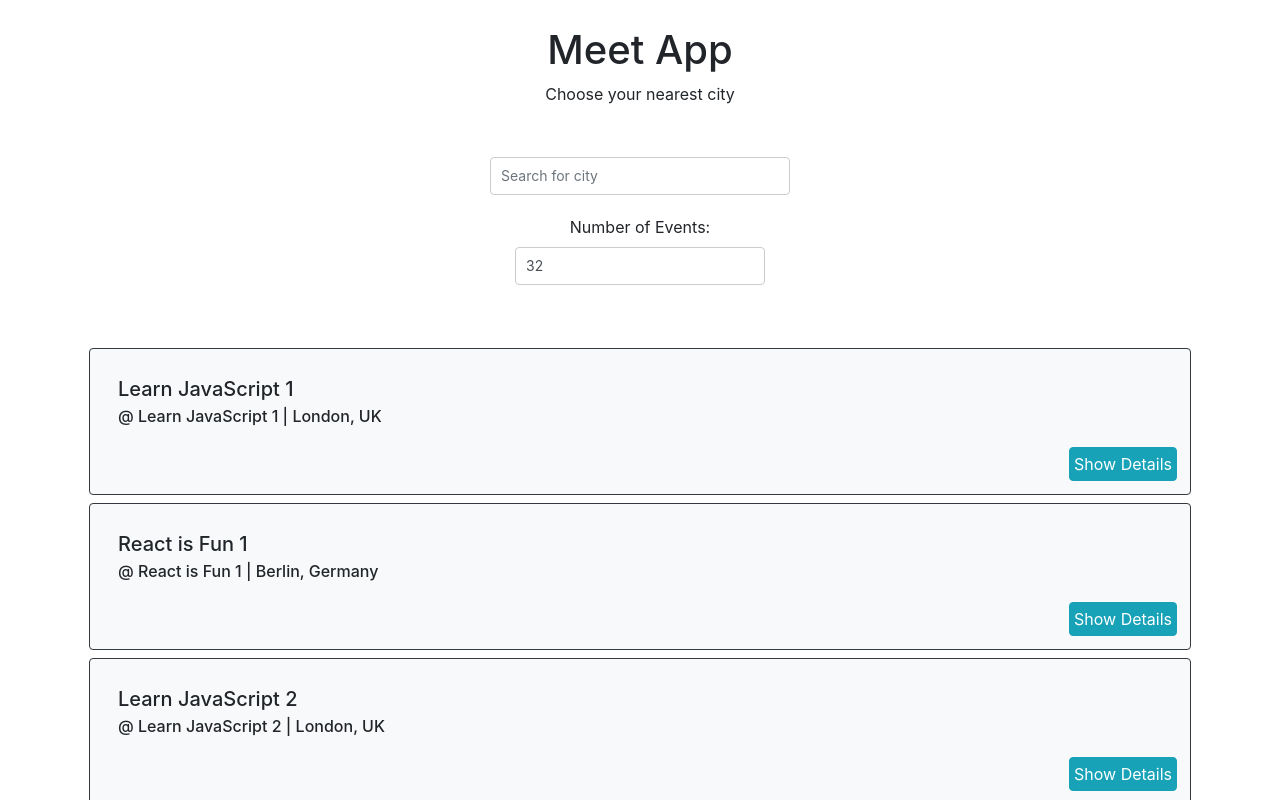
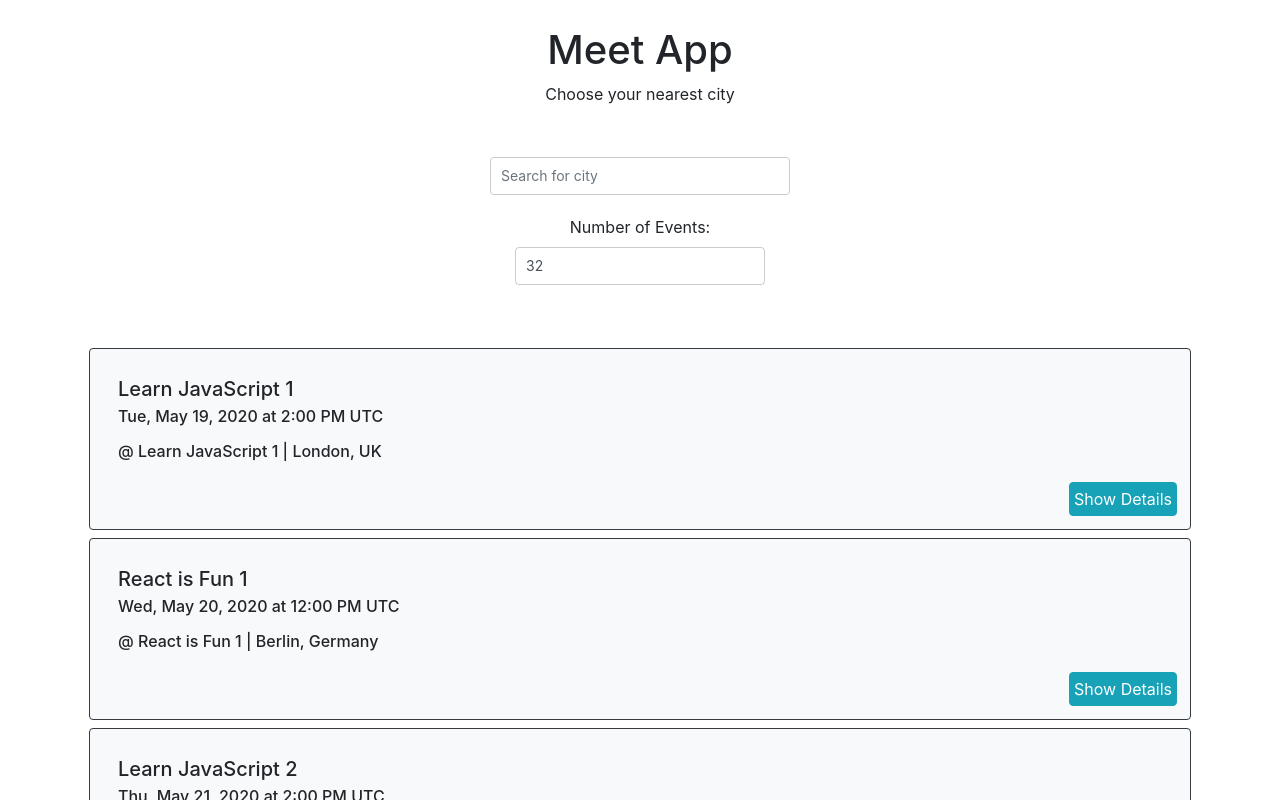
Before and after one commit to joshmou95/Meet-App, a React (Create React App) app: page / in a window 1280 px wide. Shown: the top 800 px of the page. Built offline with nearby package versions, Linux system fonts and the light colour scheme; what atatus-spa would draw is missing.

Commit message:
added detail back

```diff
--- a/src/Event.js
+++ b/src/Event.js
@@ -23,10 +23,10 @@ class Event extends Component {
         <Card.Body>
           <Card.Title className='name'>{event.summary}</Card.Title>
           <Card.Subtitle>
-            {/* <p>{new Date(event.start.dateTime).toLocaleDateString
+            <p>{new Date(event.start.dateTime).toLocaleDateString
             ('en-US', { weekday: 'short', year: 'numeric', month: 'long', day: 'numeric', hour: 'numeric', minute: 'numeric', timeZone: 'utc', timeZoneName: 'short' })
             }
-            </p> */}
+            </p>
             <p className="mb-3">
                 @ {event.summary} | {event.location}
             </p>
```
